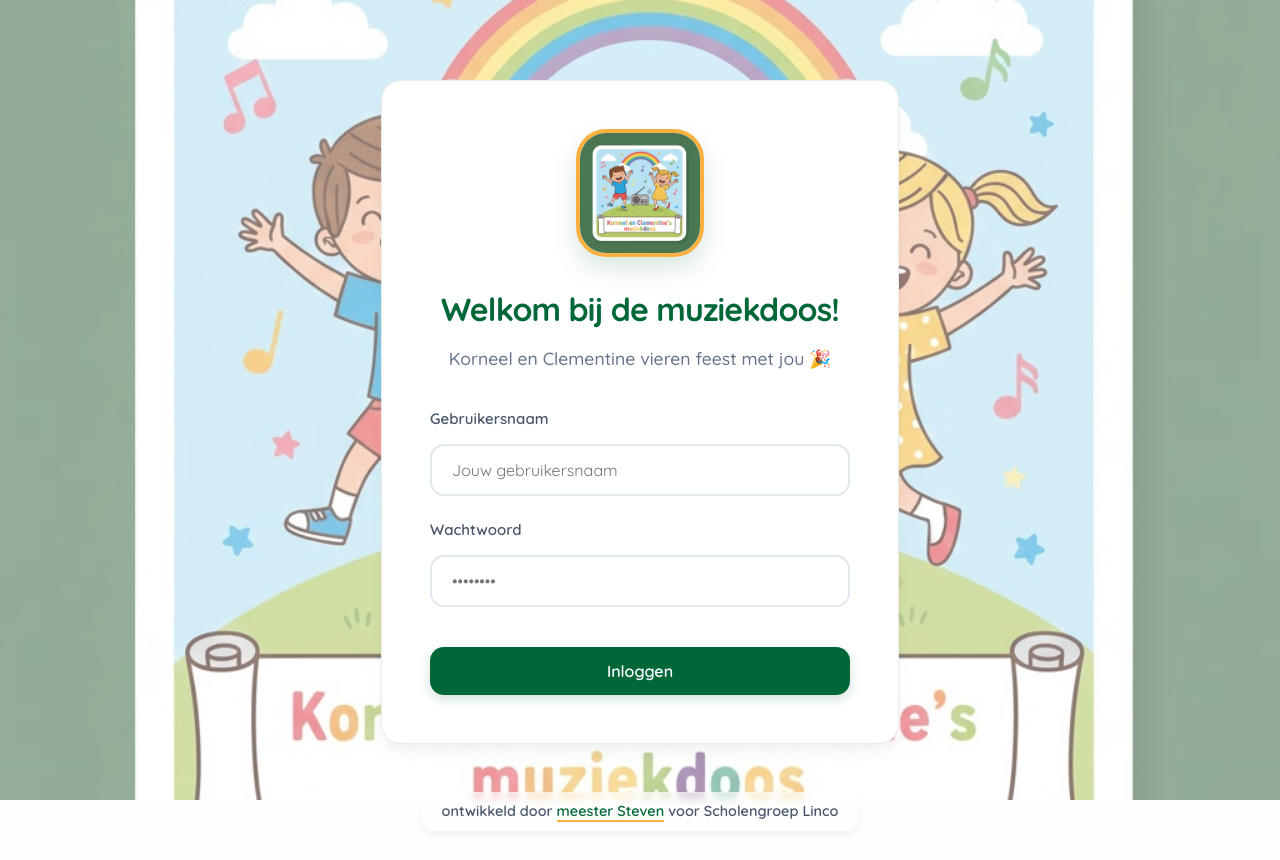
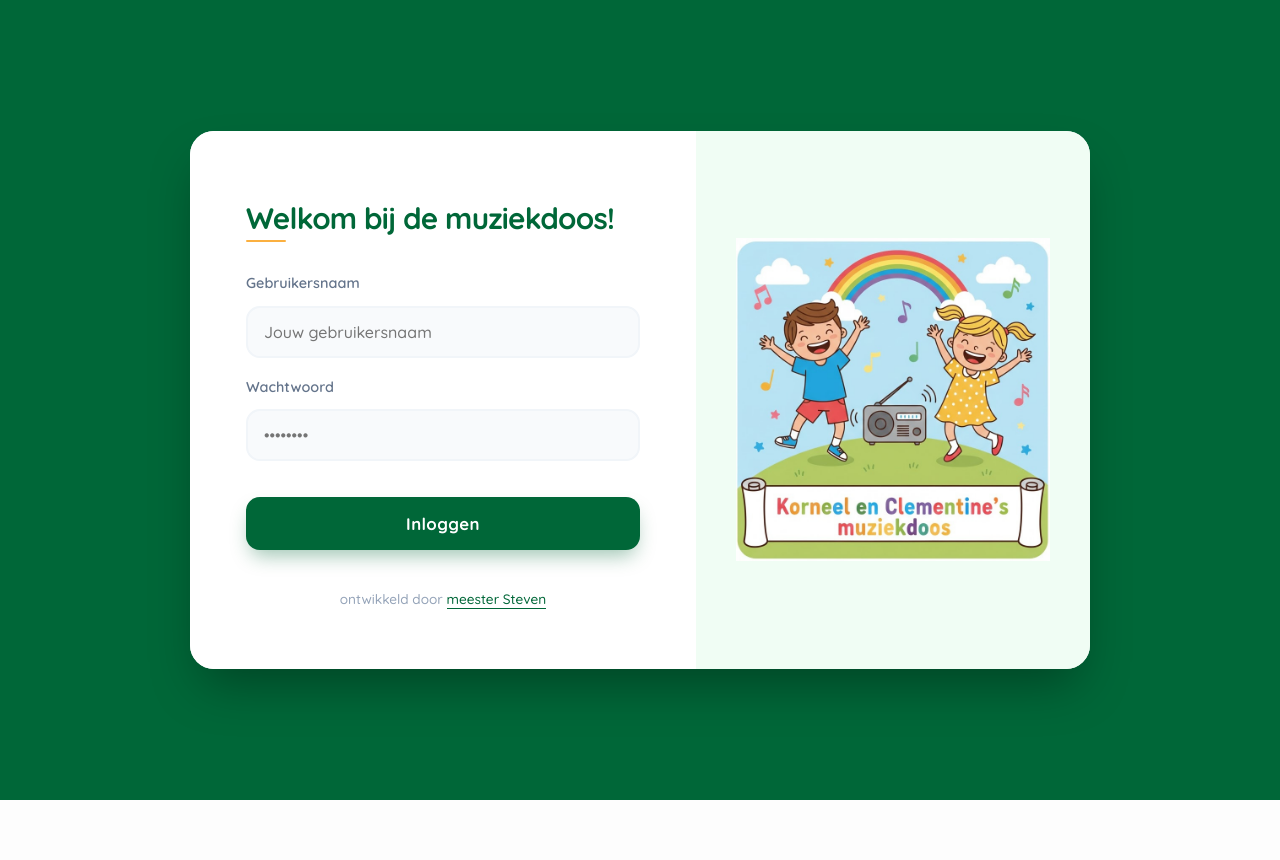
Before and after one commit to senglicky/muziekdoos, a Next.js app: page /login in a window 1280 px wide. Shown: the top 860 px of the page. After the commit the page ends 800 px from the top, so only its background shows below. Built offline with nearby package versions, Linux system fonts and the light colour scheme; no server answers.

Commit message:
feat: refine login page design and update logo

```diff
--- a/src/app/api/teachers/route.ts
+++ b/src/app/api/teachers/route.ts
@@ -99,20 +99,29 @@ export async function PATCH(req: Request) {
     }
 
     const body = await req.json();
-    const { id, password } = body;
+    const { id, password, classIds } = body;
 
-    if (!id || !password) {
-        return new NextResponse("Missing id or password", { status: 400 });
+    if (!id) {
+        return new NextResponse("Missing id", { status: 400 });
     }
 
     try {
-        const passwordHash = await hash(password, 12);
+        const data: any = {};
+        if (password) {
+            data.passwordHash = await hash(password, 12);
+        }
+        if (classIds) {
+            data.classes = {
+                set: classIds.map((cid: string) => ({ id: cid }))
+            };
+        }
+
         await prisma.user.update({
             where: { id, role: "TEACHER" },
-            data: { passwordHash },
+            data,
         });
-        return new NextResponse("Password updated");
+        return new NextResponse("Teacher updated");
     } catch (error) {
-        return new NextResponse("Error updating password", { status: 500 });
+        return new NextResponse("Error updating teacher", { status: 500 });
     }
 }
--- a/src/app/login/page.tsx
+++ b/src/app/login/page.tsx
@@ -37,74 +37,65 @@ export default function LoginPage() {
 
     return (
         <div style={{
-            display: 'flex',
-            flexDirection: 'column',
-            alignItems: 'center',
-            justifyContent: 'center',
-            minHeight: 'calc(100vh - 120px)',
-            padding: '2rem 1rem',
-            position: 'relative',
-            gap: '2rem'
-        }}>
-            <div style={{
             position: 'fixed',
-                top: 0,
-                left: 0,
-                right: 0,
-                bottom: 0,
-                backgroundImage: 'linear-gradient(rgba(255, 255, 255, 0.4), rgba(255, 255, 255, 0.4)), url(/login-bg.jpg)',
-                backgroundSize: 'cover',
-                backgroundPosition: 'center',
-                backgroundRepeat: 'no-repeat',
-                zIndex: -1
-            }} />
-            <div className="glass-panel login-card" style={{
-                width: '100%',
-                maxWidth: '420px',
-                padding: '3rem',
-                textAlign: 'center',
-                margin: '1rem'
-            }}>
-                <style jsx>{`
-                    @media (max-width: 480px) {
-                        .login-card {
-                            padding: 2rem 1.5rem !important;
-                            max-width: 90% !important;
-                        }
-                    }
-                `}</style>
-                <div style={{
-                    width: '120px',
-                    height: '120px',
-                    background: 'white',
-                    borderRadius: '30px',
-                    overflow: 'hidden',
+            inset: 0,
+            overflowY: 'auto',
             display: 'flex',
             alignItems: 'center',
             justifyContent: 'center',
-                    margin: '0 auto 2rem',
-                    boxShadow: '0 12px 24px rgba(0, 103, 56, 0.15)',
-                    border: '4px solid var(--accent)'
+            background: 'var(--primary)', // Green background for the whole page
+            padding: '1rem',
+            zIndex: 50
         }}>
-                    <img src="/logo.jpg" alt="Logo" style={{ width: '100%', height: '100%', objectFit: 'cover' }} />
-                </div>
+            {/* Central Card */}
+            <div style={{
+                display: 'flex',
+                width: '100%',
+                maxWidth: '900px', // Slightly narrower for better proportions
+                minHeight: '500px', // Allow auto height but min 500
+                background: 'white',
+                borderRadius: '24px',
+                overflow: 'hidden',
+                boxShadow: '0 25px 50px -12px rgba(0, 0, 0, 0.35)' // Deeper shadow
+            }}>
+                <style jsx>{`
+                    @media (max-width: 900px) {
+                        .image-panel {
+                            display: none !important;
+                        }
+                        .login-form-container {
+                            padding: 2.5rem !important;
+                        }
+                    }
+                    .input-group:focus-within label {
+                        color: var(--primary);
+                    }
+                `}</style>
+
+                {/* Left Side - Login Form */}
+                <div className="login-form-container" style={{
+                    flex: 1,
+                    display: 'flex',
+                    flexDirection: 'column',
+                    justifyContent: 'center',
+                    padding: '3rem 3.5rem',
+                    background: 'white'
+                }}>
 
                     <h1 style={{
-                    fontSize: '2rem',
+                        fontSize: '1.85rem',
                         fontWeight: '800',
-                    marginBottom: '0.5rem',
+                        marginBottom: '0.25rem',
                         color: 'var(--primary)',
                         letterSpacing: '-0.025em'
                     }}>
                         Welkom bij de muziekdoos!
                     </h1>
-                <p style={{ color: '#64748b', marginBottom: '2.5rem', fontSize: '1.1rem', fontWeight: '500' }}>
-                    Korneel en Clementine vieren feest met jou 🎉
-                </p>
+                    <div style={{ height: '2px', width: '40px', background: 'var(--accent)', marginBottom: '2rem', borderRadius: '2px' }}></div>
 
-                <form onSubmit={handleSubmit} style={{ display: 'flex', flexDirection: 'column', gap: '1.5rem', textAlign: 'left' }}>
-                    <div>
-                        <label htmlFor="username" className="label">Gebruikersnaam</label>
+                    <form onSubmit={handleSubmit} style={{ display: 'flex', flexDirection: 'column', gap: '1.25rem', textAlign: 'left' }}>
+                        <div className="input-group">
+                            <label htmlFor="username" className="label" style={{ color: '#64748b', fontSize: '0.9rem', marginBottom: '0.35rem', transition: 'color 0.2s' }}>Gebruikersnaam</label>
                             <input
                                 id="username"
                                 type="text"
@@ -113,11 +104,18 @@ export default function LoginPage() {
                                 onChange={(e) => setUsername(e.target.value)}
                                 placeholder="Jouw gebruikersnaam"
                                 required
+                                style={{
+                                    border: '2px solid #f1f5f9',
+                                    background: '#f8fafc',
+                                    padding: '0.875rem 1rem',
+                                    fontSize: '1rem',
+                                    fontWeight: '500'
+                                }}
                             />
                         </div>
 
-                    <div>
-                        <label htmlFor="password" className="label">Wachtwoord</label>
+                        <div className="input-group">
+                            <label htmlFor="password" className="label" style={{ color: '#64748b', fontSize: '0.9rem', marginBottom: '0.35rem', transition: 'color 0.2s' }}>Wachtwoord</label>
                             <input
                                 id="password"
                                 type="password"
@@ -126,44 +124,78 @@ export default function LoginPage() {
                                 onChange={(e) => setPassword(e.target.value)}
                                 placeholder="••••••••"
                                 required
+                                style={{
+                                    border: '2px solid #f1f5f9',
+                                    background: '#f8fafc',
+                                    padding: '0.875rem 1rem',
+                                    fontSize: '1rem',
+                                    fontWeight: '500'
+                                }}
                             />
                         </div>
 
                         {error && (
                             <div style={{
-                            padding: '1rem',
+                                padding: '0.875rem',
                                 background: '#fef2f2',
                                 border: '1px solid #fee2e2',
                                 borderRadius: '12px',
                                 color: '#b91c1c',
-                            fontSize: '0.875rem',
-                            fontWeight: '500'
+                                fontSize: '0.85rem',
+                                fontWeight: '600',
+                                display: 'flex',
+                                alignItems: 'center',
+                                gap: '0.5rem'
                             }}>
-                            {error}
+                                <span>⚠️</span> {error}
                             </div>
                         )}
 
-                    <button type="submit" className="btn btn-primary" style={{ marginTop: '1rem', width: '100%' }}>
+                        <button type="submit" className="btn btn-primary" style={{
+                            marginTop: '1rem',
+                            width: '100%',
+                            padding: '1rem',
+                            fontSize: '1.05rem',
+                            fontWeight: '700',
+                            letterSpacing: '0.025em',
+                            boxShadow: '0 10px 20px -5px rgba(0, 103, 56, 0.4)'
+                        }}>
                             Inloggen
                         </button>
                     </form>
+
+                    <p style={{
+                        marginTop: 'auto',
+                        paddingTop: '2.5rem',
+                        color: '#94a3b8',
+                        fontSize: '0.85rem',
+                        fontWeight: '500',
+                        textAlign: 'center'
+                    }}>
+                        ontwikkeld door <a href="mailto:steven.englicky@corneliusschool.be" style={{ color: 'var(--primary)', textDecoration: 'none', borderBottom: '1px solid var(--primary)', paddingBottom: '1px' }}>meester Steven</a>
+                    </p>
                 </div>
 
-            <p style={{
-                color: '#475569',
-                fontSize: '0.9rem',
-                fontWeight: '600',
-                background: 'rgba(255, 255, 255, 0.6)',
-                padding: '0.6rem 1.25rem',
-                borderRadius: '12px',
-                backdropFilter: 'blur(4px)',
-                border: '1px solid rgba(255, 255, 255, 0.3)',
-                boxShadow: '0 4px 6px -1px rgba(0,0,0,0.05)',
-                margin: 0
+                {/* Right Side - Image Panel */}
+                <div className="image-panel" style={{
+                    flex: 1,
+                    position: 'relative',
+                    background: '#f0fdf4' // Very light green bg for image panel
                 }}>
-                ontwikkeld door <a href="mailto:steven.englicky@corneliusschool.be" style={{ color: 'var(--primary)', textDecoration: 'none', borderBottom: '2px solid var(--accent)' }}>meester Steven</a> voor Scholengroep Linco
-            </p>
+                    <div style={{
+                        position: 'absolute',
+                        top: 0,
+                        left: 0,
+                        right: 0,
+                        bottom: 0,
+                        backgroundImage: 'url(/login-logo.png)',
+                        backgroundSize: 'contain',
+                        backgroundPosition: 'center',
+                        backgroundRepeat: 'no-repeat',
+                        margin: '2.5rem' // Increased padding for better centering
+                    }} />
+                </div>
+            </div>
         </div>
     );
-
 }
```
Also changed, not shown: src/app/admin/teachers/page.tsx (+137 -37 lines), src/app/teacher/player/page.tsx (+20 -2 lines), src/components/Navbar.tsx (+6 -4 lines), public/login-logo.png (added). Lines whose indentation alone changed are shown as unchanged.
